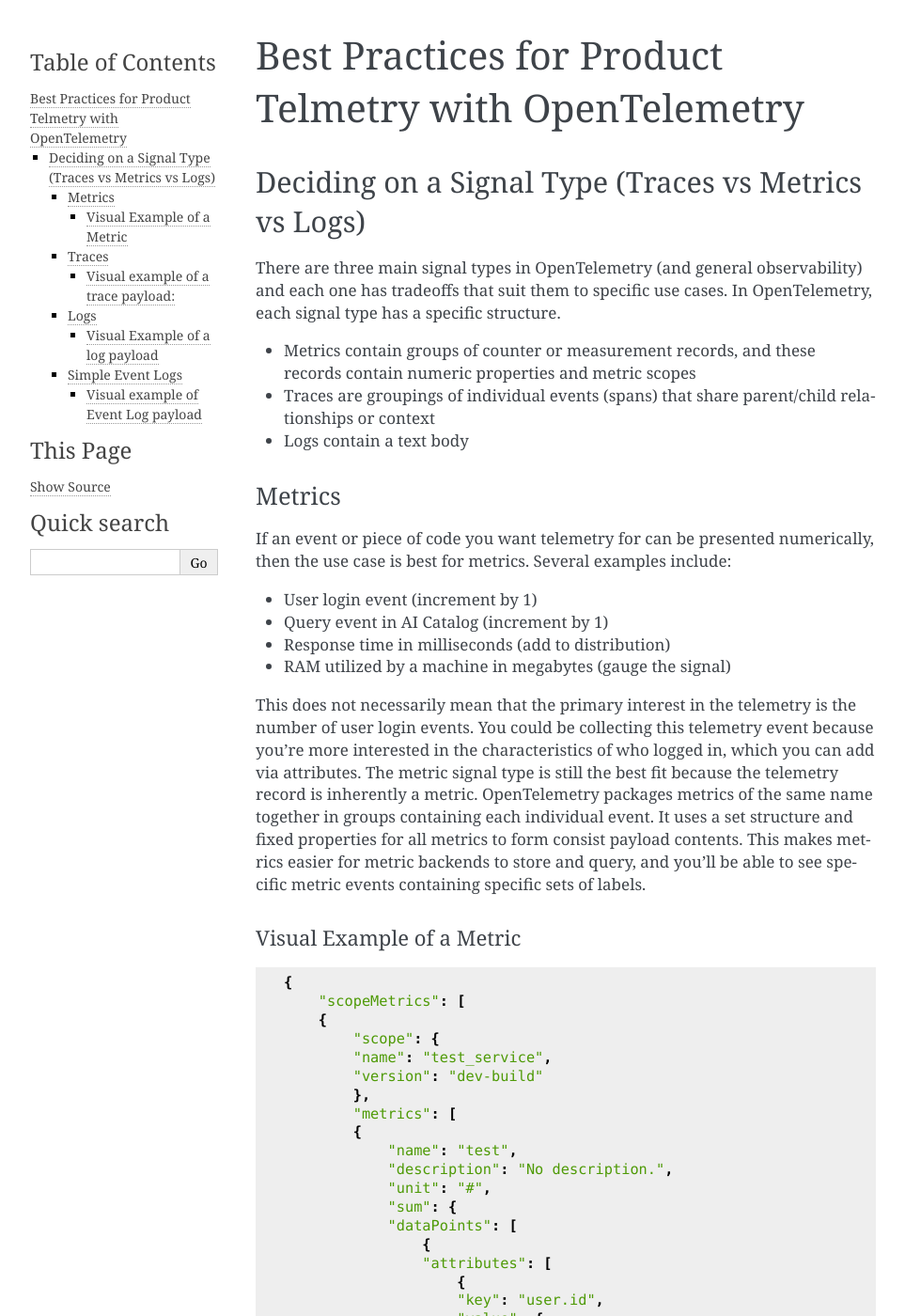
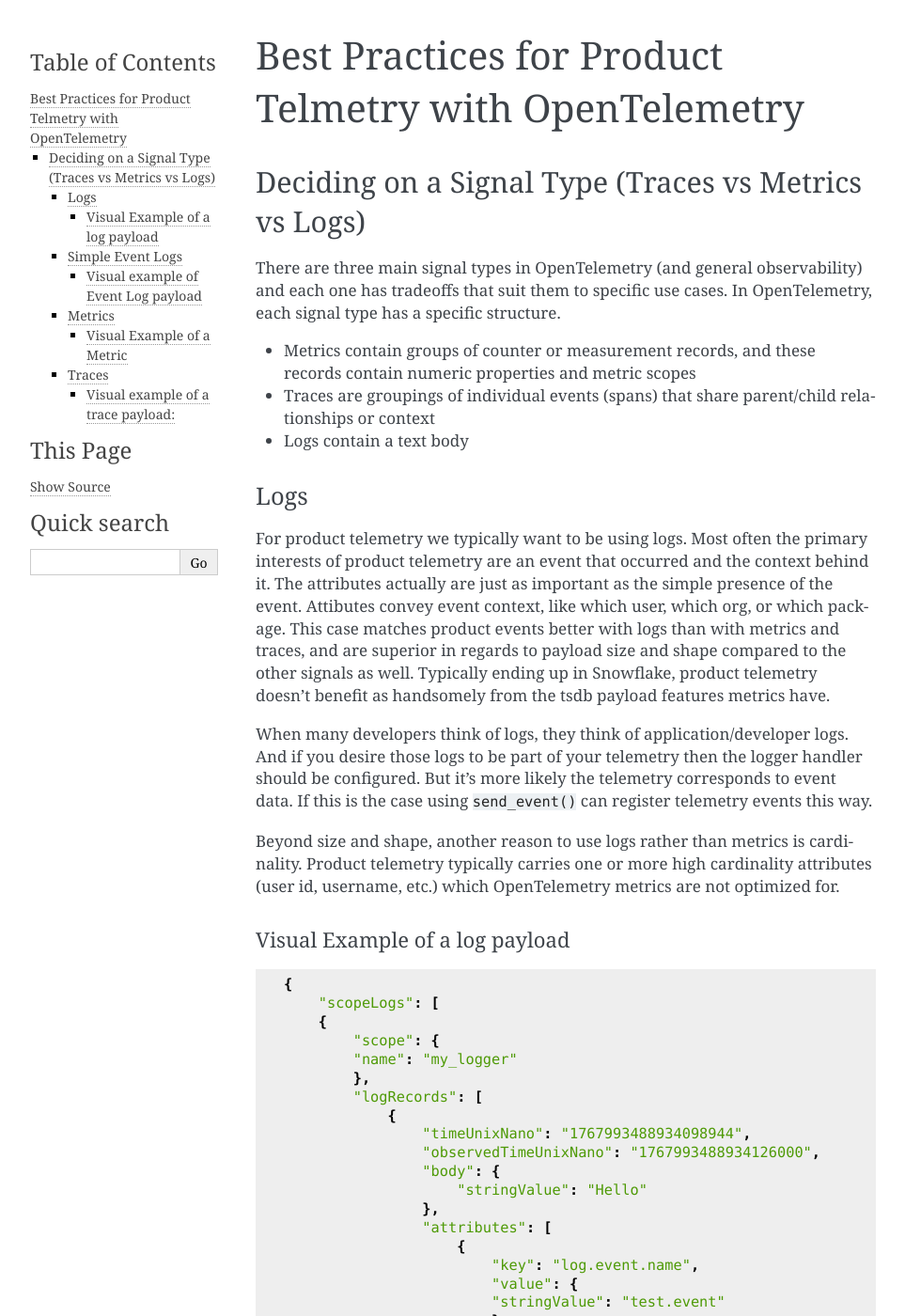
Before and after one commit to anaconda/anaconda-otel-python, a Sphinx documentation site: the page built from docs/source/signal_type_best_practices.md, in a window 1280 px wide and 1400 px high. Shown: the whole window at 94% size, without its empty margins (148-1111 px from the left). Built offline with Sphinx 7.4.7, drawn with Linux system fonts in a browser that asks for light colours; pages that are not in the unit, such as notebooks, are missing from menus; some of the changed text lies outside the part shown.

Commit message:
recommend log events more strongly

````diff
--- a/docs/source/signal_type_best_practices.md
+++ b/docs/source/signal_type_best_practices.md
@@ -6,6 +6,76 @@
 - Traces are groupings of individual events (spans) that share parent/child relationships or context
 - Logs contain a text body
 
+### Logs
+For product telemetry we typically want to be using logs. Most often the primary interests of product telemetry are an event that occurred and the context behind it. The attributes actually are just as important as the simple presence of the event. Attibutes convey event context, like which user, which org, or which package. This case matches product events better with logs than with metrics and traces, and are superior in regards to payload size and shape compared to the other signals as well. Typically ending up in Snowflake, product telemetry doesn't benefit as handsomely from the tsdb payload features metrics have.
+
+When many developers think of logs, they think of application/developer logs. And if you desire those logs to be part of your telemetry then the logger handler should be configured. But it's more likely the telemetry corresponds to event data. If this is the case using `send_event()` can register telemetry events this way.
+
+Beyond size and shape, another reason to use logs rather than metrics is cardinality. Product telemetry typically carries one or more high cardinality attributes (user id, username, etc.) which OpenTelemetry metrics are not optimized for.
+
+
+#### Visual Example of a log payload
+```
+{
+    "scopeLogs": [
+    {
+        "scope": {
+        "name": "my_logger"
+        },
+        "logRecords": [
+            {
+                "timeUnixNano": "1767993488934098944",
+                "observedTimeUnixNano": "1767993488934126000",
+                "body": {
+                    "stringValue": "Hello"
+                },
+                "attributes": [
+                    {
+                        "key": "log.event.name",
+                        "value": {
+                        "stringValue": "test.event"
+                        }
+                    }
+                ],
+            }
+        ]
+    }
+    ]
+}
+```
+
+### Simple Event Logs
+If your product is using logs to capture events rather than to capture developer logs, the `EventLogger` class invoked by the `send_event` function in our code is a more efficient method of transporting events. These calls produce the lightest payloads. If you are not interested in capturing the line numbers, log levels, etc. that come with standard developer logs, this would be the way to go.
+
+#### Visual example of Event Log payload
+```
+{
+    "scope_logs": [
+    {
+        "scope": {
+        "name": "aau_test_event_logger"
+        },
+        "log_records": [
+        {
+            "body": {
+            "string_value": "Hello"
+            },
+            "attributes": [
+            {
+                "key": "log.event.name",
+                "value": {
+                "string_value": "test_event"
+                }
+            }
+            ],
+            "observed_time_unix_nano": "1777304261742595000"
+        }
+        ]
+    }
+    ]
+}
+```
+
 ### Metrics
 If an event or piece of code you want telemetry for can be presented numerically, then the use case is best for metrics. Several examples include:
 - User login event (increment by 1)
@@ -13,7 +83,7 @@
 - Response time in milliseconds (add to distribution)
 - RAM utilized by a machine in megabytes (gauge the signal)
 
-This does not necessarily mean that the primary interest in the telemetry is the number of user login events. You could be collecting this telemetry event because you're more interested in the characteristics of who logged in, which you can add via attributes. The metric signal type is still the best fit because the telemetry record is inherently a metric. OpenTelemetry packages metrics of the same name together in groups containing each individual event. It uses a set structure and fixed properties for all metrics to form consist payload contents. This makes metrics easier for metric backends to store and query, and you'll be able to see specific metric events containing specific sets of labels.
+It is recommended to use metrics when the cardinality of events is lower than most product telemetry use cases. Something like a user id alone is not ideal to be added to metrics.
 
 #### Visual Example of a Metric
 ```
@@ -105,88 +175,3 @@
     "end_time": "2026-01-08T20:27:42.585825Z",
 }
 ```
-
-### Logs
-When many developers think of logs, they think of application/developer logs. And if you desire those logs to be part of your telemetry then the log signal should be used. Log telemetry also acts a bit like a catch all. The main component of the OpenTelemetry log payload is the log body. You can send multi-line data as telemetry just by exporting logs. For data that doesn't clearly fit metrics or traces, logs are usually the best fit. Examples of good log telemetry:
-- JSON payloads
-- Large strings that can't be parsed into individual attributes
-- Multi-line messages
-
-The reason to use logs rather than put telemetry data into a suboptimally utilized metric or trace is related to querying/processing. Log payloads are designed to be queried by their log body. Only the log body, logger name, and attributes are of high interest. In comparison metrics and traces have other fields that make up their payloads and require more detail to parse through.
-
-
-#### Visual Example of a log payload
-```
-{
-    "scopeLogs": [
-    {
-        "scope": {
-        "name": "my_logger"
-        },
-        "logRecords": [
-        {
-            "timeUnixNano": "1767993488934098944",
-            "observedTimeUnixNano": "1767993488934126000",
-            "severityNumber": 13,
-            "severityText": "WARN",
-            "body": {
-            "stringValue": "Hello"
-            },
-            "attributes": [
-            {
-                "key": "code.file.path",
-                "value": {
-                "stringValue": "/Users/rhettsaunders/Documents/GitHub/anaconda-otel-python/telemetry_test_local.py"
-                }
-            },
-            {
-                "key": "code.function.name",
-                "value": {
-                "stringValue": "<module>"
-                }
-            },
-            {
-                "key": "code.line.number",
-                "value": {
-                "intValue": "33"
-                }
-            }
-            ],
-        }
-        ]
-    }
-    ]
-}
-```
-
-### Simple Event Logs
-If your product is using logs to capture events rather than to capture developer logs, the `EventLogger` class invoked by the `send_event` function in our code is a more efficient method of transporting events. These calls produce the lightest payloads. If you are not interested in capturing the line numbers, log levels, etc. that come with standard developer logs, this would be the way to go.
-
-#### Visual example of Event Log payload
-```
-{
-    "scope_logs": [
-    {
-        "scope": {
-        "name": "aau_test_event_logger"
-        },
-        "log_records": [
-        {
-            "body": {
-            "string_value": "Hello"
-            },
-            "attributes": [
-            {
-                "key": "log.event.name",
-                "value": {
-                "string_value": "test_event"
-                }
-            }
-            ],
-            "observed_time_unix_nano": "1777304261742595000"
-        }
-        ]
-    }
-    ]
-}
-```
````
